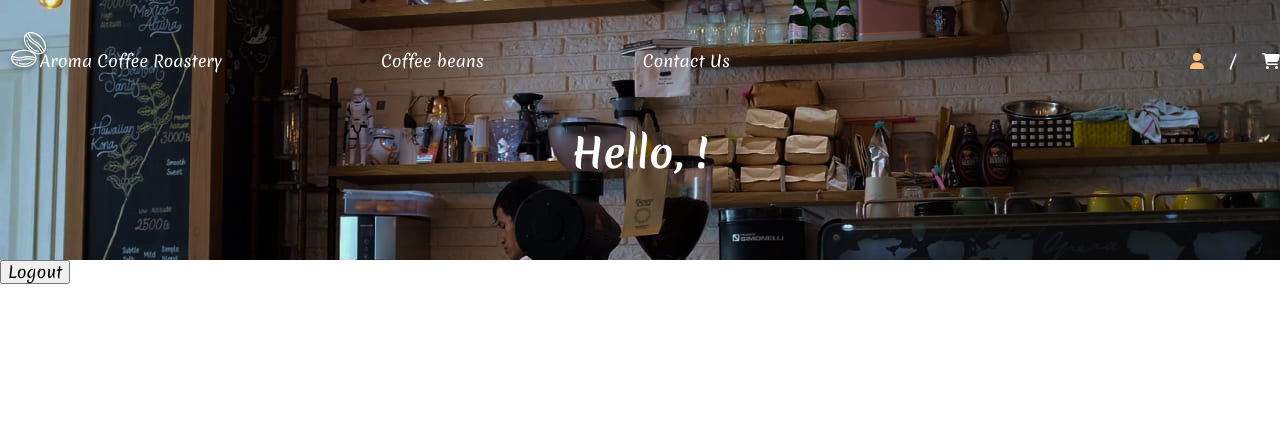
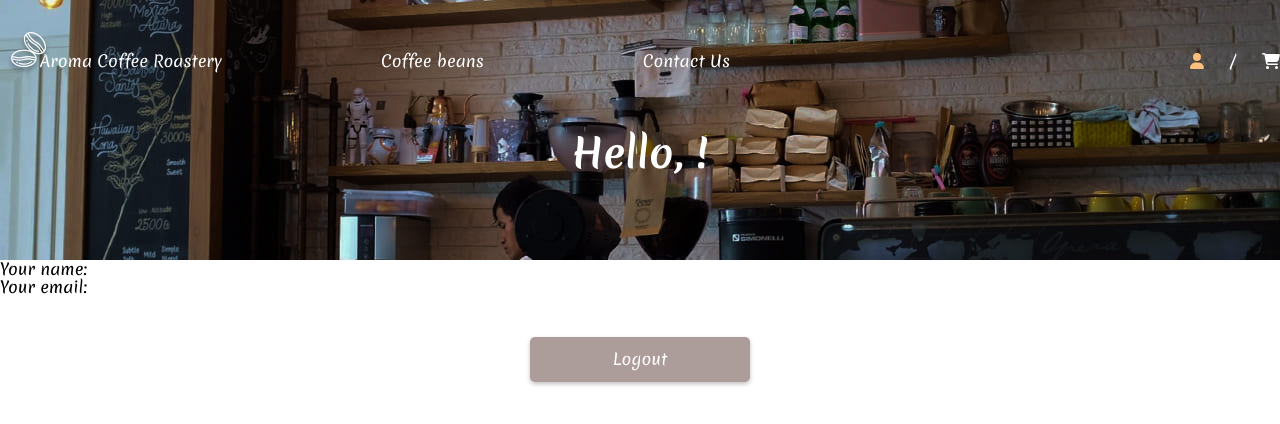
Before and after one commit to awwwrina/coffee-shop-app, a React (Create React App) app: page /account in a window 1280 px wide. Shown: the top 424 px of the page. Built offline with nearby package versions, Linux system fonts and the light colour scheme; sample sign-in values are in the browser's storage.

Commit message:
name & email added to personalAccountPage

```diff
--- a/src/components/pages/personalAccount/PersonalAccountPage.js
+++ b/src/components/pages/personalAccount/PersonalAccountPage.js
@@ -1,6 +1,6 @@
 import Navigation from '../../navigation/Navigation';
 import { useNavigate } from 'react-router-dom';
-
+import './personalAccountPage.scss';
 const PersonalAccountPage = () => {
     const navigate = useNavigate();
     const handleLogout = () => {
@@ -13,7 +13,11 @@ const PersonalAccountPage = () => {
                 <Navigation color='white'/>
                 <h1 className="title">Hello, {sessionStorage.getItem('name')}!</h1>
             </section>
-            <button onClick={() => handleLogout()}>Logout</button>
+            <section className="user">
+                <p>Your name: {sessionStorage.getItem('name')}</p>
+                <p>Your email: {sessionStorage.getItem('email')}</p>
+            </section>
+            <button className='btn btn_m40' onClick={() => handleLogout()}>Logout</button>
         </>
     )
 }
```
